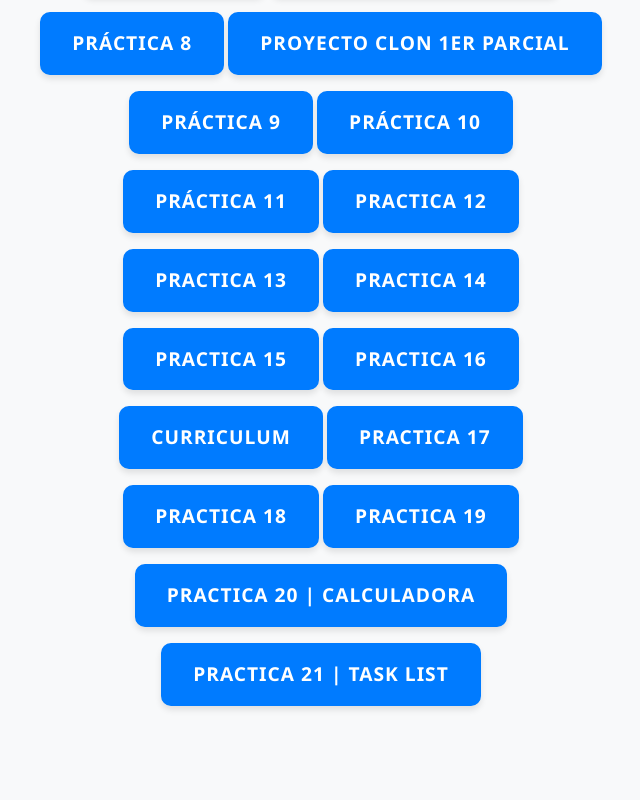
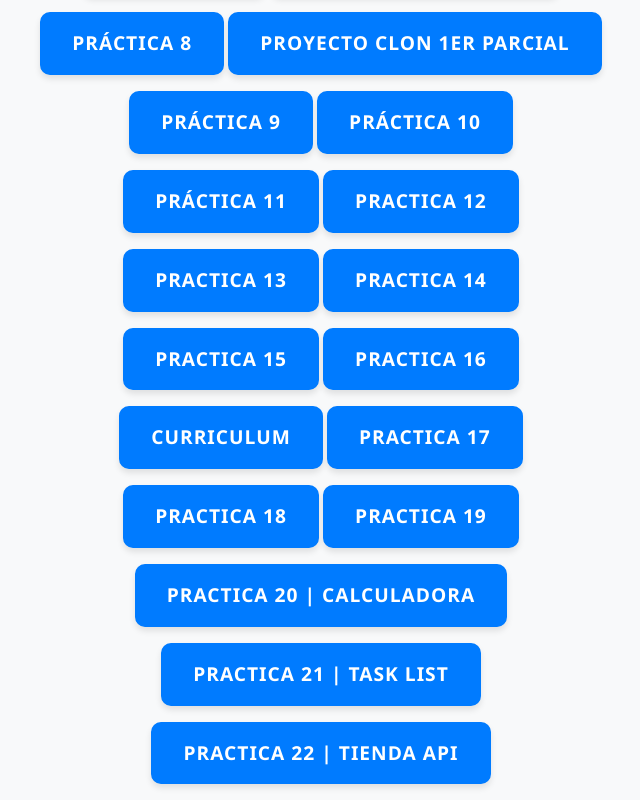
Before and after one commit to pipeanayap/DesarrolloWeb---Practicas, a plain HTML site: page index.html in a window 1280 px wide. Shown: the part 352-1152 px from the top of the page, without its empty margins (319-959 px from the left). Before the commit the page ends 1074 px from the top, so only its background shows below. Drawn offline with nearby package versions, Linux system fonts and the light colour scheme.

Commit message:
actualizacion al index

```diff
--- a/index.html
+++ b/index.html
@@ -54,6 +54,7 @@
             <a href="Practica 19/index.html">Practica 19</a>
             <a href="Practica 20/index2.html">Practica 20 | Calculadora</a>
             <a href="Practica 21/index.html">Practica 21 | Task list</a>
+            <a href="Practica 22/index.html">Practica 22 | Tienda API</a>
         </div>
     </div>
 
```
